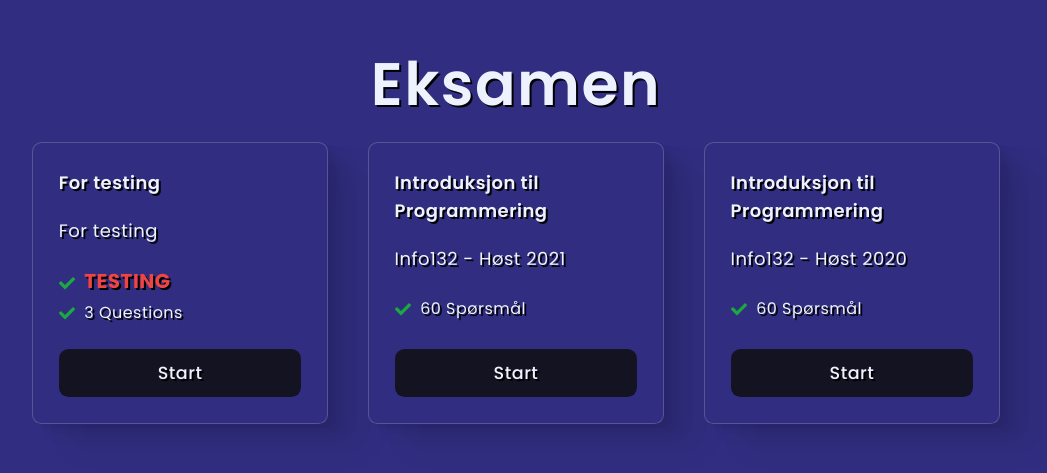
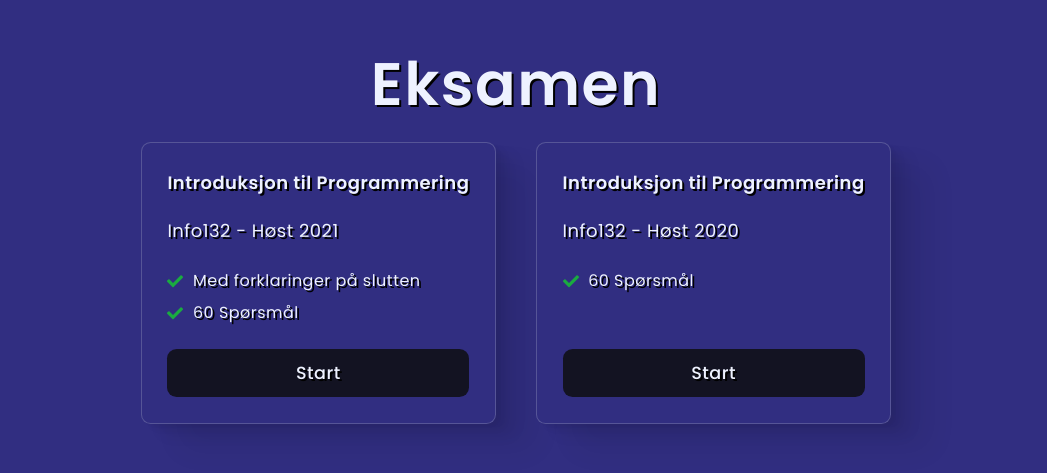
Before and after one commit to ellrub/examify, a React (Vite) app in the folder examify/: page /options in a window 1280 px wide. Shown: the part 161-634 px from the top of the page, without its empty margins (124-1171 px from the left). Built offline with nearby package versions, Linux system fonts and the light colour scheme; no server answers.

Commit message:
add explanation text

```diff
--- a/examify/src/components/Options/Options.jsx
+++ b/examify/src/components/Options/Options.jsx
@@ -67,7 +67,7 @@ export default function Options() {
       <div className='cards'>
         <div className='flex flex-wrap gap-10'>
 
-          <div className='card'>
+          {/* <div className='card'>
               <h2 className='text-lg font-semibold'>For testing</h2>
               <p className='text-lg'>For testing</p>
               <ul role='list' className='card__bullets'>
@@ -75,12 +75,13 @@ export default function Options() {
                   <li className='leading-8'>3 Questions</li>
               </ul>
               <a onClick={() => startExam('tester')} href="#" className='cta'>Start</a>
-          </div>
+          </div> */}
 
           <div className='card'>
             <h2 className='text-lg font-semibold'>Introduksjon til Programmering</h2>
             <p className='text-lg'>Info132 - Høst 2021</p>
             <ul role='list' className='card__bullets'>
+              <li className='leading-8'>Med forklaringer på slutten</li>
               <li className='leading-8'>60 Spørsmål</li>
             </ul>
             <a onClick={() => startExam('info132h21')} className='cta'>Start</a>
```
